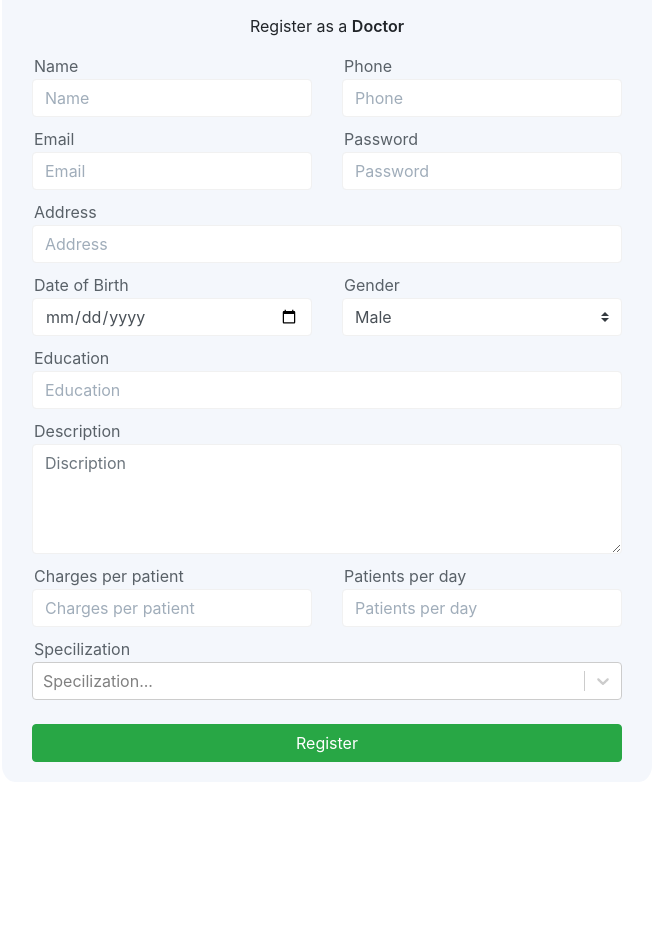
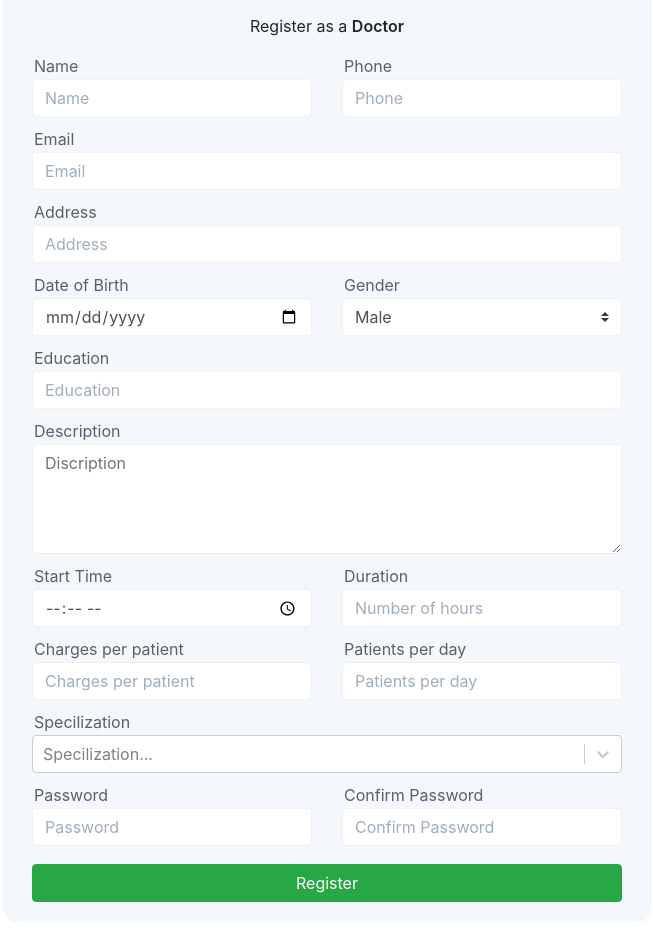
Before and after one commit to hunain-saeed/Medx-frontend-patient, a React (Create React App) app: page /register/doctor in a window 1280 px wide. Shown: the part 166-1106 px from the top of the page, without its empty margins (313-966 px from the left). Before the commit the page ends 998 px from the top, so only its background shows below. Built offline with nearby package versions, Linux system fonts and the light colour scheme.

Commit message:
registration form updated Before appling redux to patient registraion

```diff
--- a/src/components/NavBar/NavItem.jsx
+++ b/src/components/NavBar/NavItem.jsx
@@ -33,19 +33,13 @@ function NavItems(props) {
         open={Boolean(anchorEl)}
         onClose={handleClose}
       >
-        <MenuItem onClick={handleClose}>
-          <Link
-            to={props.route + "/patient"}
-            style={{ textDecoration: "none" }}
-          >
-            As Patient
-          </Link>
-        </MenuItem>
-        <MenuItem onClick={handleClose}>
-          <Link to={props.route + "/doctor"} style={{ textDecoration: "none" }}>
-            As Doctor
-          </Link>
-        </MenuItem>
+        <Link to={props.route + "/patient"} style={{ textDecoration: "none" }}>
+          <MenuItem onClick={handleClose}>As Patient</MenuItem>
+        </Link>
+
+        <Link to={props.route + "/doctor"} style={{ textDecoration: "none" }}>
+          <MenuItem onClick={handleClose}>As Doctor</MenuItem>
+        </Link>
       </Menu>
     </div>
   );
--- a/src/components/auth/Register.css
+++ b/src/components/auth/Register.css
@@ -24,6 +24,9 @@
 }
 .mbottom {
   margin-bottom: 0px;
+}
+.mbspe {
+  margin-bottom: 10px;
 }
 label {
   margin-bottom: 1px;
--- a/src/components/auth/RegisterDoctor.jsx
+++ b/src/components/auth/RegisterDoctor.jsx
@@ -74,7 +74,7 @@ class RegisterDoctor extends React.Component {
             </p>
           </div>
           <Form>
-            {/* Name and phone */}
+            {/* Name and pno */}
             <Form.Group className="mbottom row">
               <div className="col-md-6">
                 <Form.Label>Name</Form.Label>
@@ -99,9 +99,9 @@ class RegisterDoctor extends React.Component {
               </div>
             </Form.Group>
 
-            {/* Email and password */}
-            <Form.Group className="mbottom row">
-              <div className="col-md-6">
+            {/* Email Address */}
+            <Form.Group className="mbottom">
+              {/* <div className="col-md-6"> */}
               <Form.Label>Email</Form.Label>
               <Form.Control
                 placeholder="Email"
@@ -110,16 +110,18 @@ class RegisterDoctor extends React.Component {
                 required
                 onChange={(e) => this.onChange(e)}
               />
-              </div>
+              {/* </div>
               <div className="col-md-6">
-                <Form.Label>Password</Form.Label>
+                <Form.Label>Phone</Form.Label>
                 <Form.Control
-                  placeholder="Password"
-                  type="password"
-                  name="password"
+                  placeholder="Phone"
+                  type="tel"
+                  id="phone"
+                  name="phone"
+                  required
                   onChange={(e) => this.onChange(e)}
                 />
-              </div>
+              </div> */}
             </Form.Group>
 
             {/* Address */}
@@ -156,12 +158,12 @@ class RegisterDoctor extends React.Component {
               </div>
             </Form.Group>
 
-            {/* Education, Description */}
+            {/* Education */}
             <Form.Group className="mbottom">
               <Form.Label>Education</Form.Label>
               <Form.Control
                 placeholder="Education"
-                type="Text"
+                type="text"
                 name="edu"
                 class="form-group"
                 onChange={(e) => this.onChange(e)}
@@ -180,6 +182,23 @@ class RegisterDoctor extends React.Component {
                 class="form-group"
                 onChange={(e) => this.onChange(e)}
               />
+            </Form.Group>
+
+            {/* password and confirm password */}
+            <Form.Group className="mbottom row">
+              <div className="col-md-6">
+                <Form.Label>Start Time</Form.Label>
+                <Form.Control type="time" name="start_time" />
+              </div>
+              <div className="col-md-6">
+                <Form.Label>Duration</Form.Label>
+                <Form.Control
+                  placeholder="Number of hours"
+                  type="number"
+                  min="1"
+                  name="duration"
+                />
+              </div>
             </Form.Group>
 
             {/* Charges, Patients */}
@@ -214,7 +233,7 @@ class RegisterDoctor extends React.Component {
             </Form.Group>
 
             {/* Specilization */}
-            <Form.Group className="mb-4">
+            <Form.Group className="mbspe">
               <Form.Label>Specilization</Form.Label>
               <Select
                 name="spec"
@@ -227,7 +246,27 @@ class RegisterDoctor extends React.Component {
               />
             </Form.Group>
 
-            <Button variant="success" block type="submit">
+            {/* password and confirm password */}
+            <Form.Group className="mbottom row">
+              <div className="col-md-6">
+                <Form.Label>Password</Form.Label>
+                <Form.Control
+                  placeholder="Password"
+                  type="password"
+                  name="password"
+                />
+              </div>
+              <div className="col-md-6">
+                <Form.Label>Confirm Password</Form.Label>
+                <Form.Control
+                  placeholder="Confirm Password"
+                  type="password"
+                  name="cpassword"
+                />
+              </div>
+            </Form.Group>
+
+            <Button className="mt-2" variant="success" block type="submit">
               Register
             </Button>
           </Form>
--- a/src/components/auth/RegisterPatient.jsx
+++ b/src/components/auth/RegisterPatient.jsx
@@ -74,7 +74,7 @@ class RegisterPatient extends React.Component {
             </p>
           </div>
           <Form>
-            {/* Name and phone */}
+            {/* Name and email */}
             <Form.Group className="mbottom row">
               <div className="col-md-6">
                 <Form.Label>Name</Form.Label>
@@ -87,36 +87,12 @@ class RegisterPatient extends React.Component {
                 />
               </div>
               <div className="col-md-6">
-                <Form.Label>Phone</Form.Label>
-                <Form.Control
-                  placeholder="Phone"
-                  type="tel"
-                  id="phone"
-                  name="phone"
-                  required
-                  onChange={(e) => this.onChange(e)}
-                />
-              </div>
-            </Form.Group>
-
-            {/* Email and password */}
-            <Form.Group className="mbottom row">
-              <div className="col-md-6">
               <Form.Label>Email</Form.Label>
               <Form.Control
                 placeholder="Email"
                 type="email"
                 name="email"
                 required
-                  onChange={(e) => this.onChange(e)}
-                />
-              </div>
-              <div className="col-md-6">
-                <Form.Label>Password</Form.Label>
-                <Form.Control
-                  placeholder="Password"
-                  type="password"
-                  name="password"
                 onChange={(e) => this.onChange(e)}
               />
               </div>
@@ -134,7 +110,7 @@ class RegisterPatient extends React.Component {
             </Form.Group>
 
             {/* Date of Birth, Gender */}
-            <Form.Group className="mb-4 row">
+            <Form.Group className="mbottom row">
               <div className="col-md-6">
                 <Form.Label>Date of Birth</Form.Label>
                 <Form.Control
@@ -156,7 +132,29 @@ class RegisterPatient extends React.Component {
               </div>
             </Form.Group>
 
-            <Button variant="success" block type="submit">
+            {/* Password, confirm password */}
+            <Form.Group className="mbottom row">
+              <div className="col-md-6">
+                <Form.Label>Password</Form.Label>
+                <Form.Control
+                  placeholder="Password"
+                  type="password"
+                  name="password"
+                  onChange={(e) => this.onChange(e)}
+                />
+              </div>
+              <div className="col-md-6">
+                <Form.Label>Confirm Password</Form.Label>
+                <Form.Control
+                  placeholder="Confirm Password"
+                  type="password"
+                  name="cpassword"
+                  onChange={(e) => this.onChange(e)}
+                />
+              </div>
+            </Form.Group>
+
+            <Button className="mt-2" variant="success" block type="submit">
               Register
             </Button>
           </Form>
```
Also changed, not shown: 1 other file (tests, documents, lock files or other folders). Lines whose indentation alone changed are shown as unchanged.
